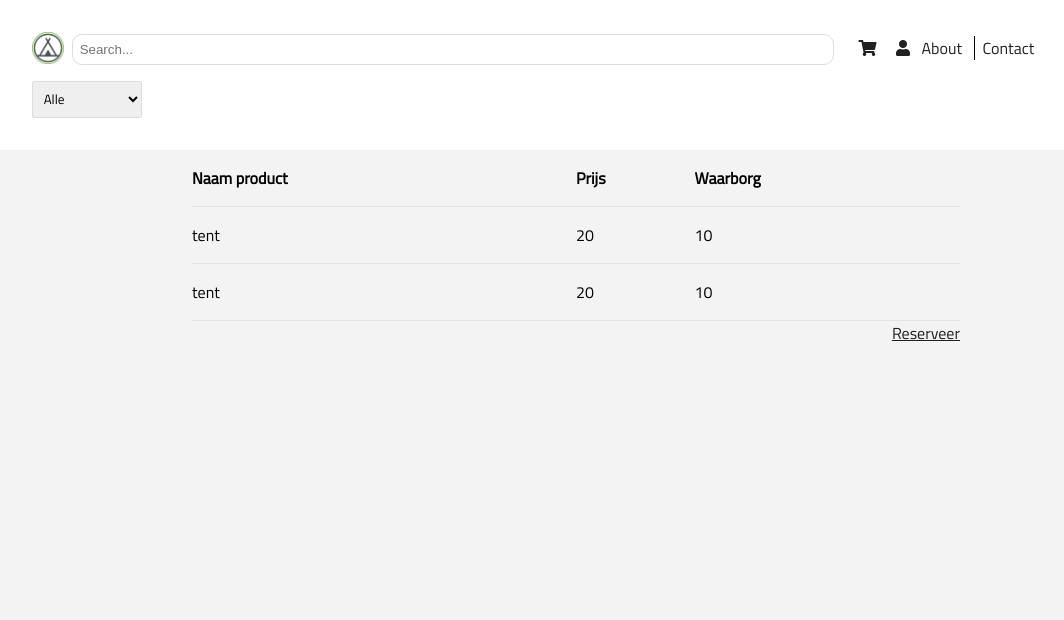
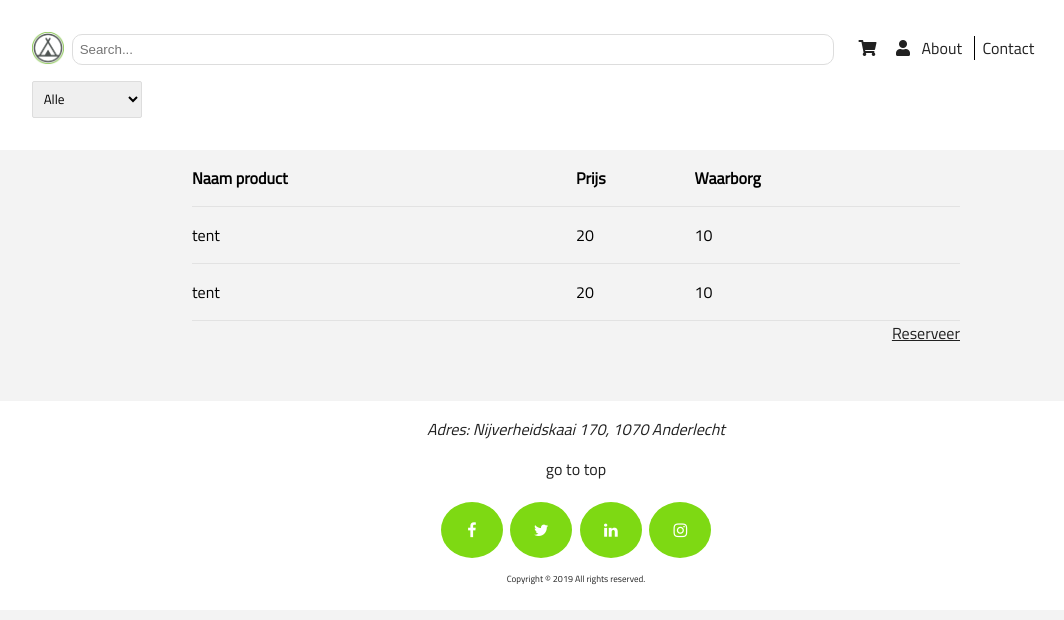
Before and after one commit to Adolphee/pp-groep9, a plain HTML site: page clients/cart.html in a window 1280 px wide. Shown: the whole page, without its empty margins (64-1128 px from the left). Drawn offline with nearby package versions, Linux system fonts and the light colour scheme.

Commit message:
footer gemaakt + ajax call naar elke pagina van footer

```diff
--- a/clients/cart.html
+++ b/clients/cart.html
@@ -37,7 +37,11 @@
       <a href="" id="reserveer">Reserveer</a>
     </div>
   </div>
+  <div id="footer"></div>
   <script src="https://cdnjs.cloudflare.com/ajax/libs/jquery/3.4.1/jquery.js"></script>
+  <script src="js/cart.js"></script>
   <script src="js/nav.js"></script>
+  <script src="js/modal.js"></script>
+  <script src="js/footer.js"></script>
 </body>
 </html>
--- /dev/null
+++ b/clients/css/footer.css
@@ -0,0 +1,48 @@
+footer {
+   margin-top: 5em;
+    right: 0;
+
+    left: 0;
+    padding: 1rem;
+    color: #212121;
+    background-color: #fff;
+    text-align: center;
+}
+
+.fa {
+    padding: 20px;
+    font-size: 30px;
+    width: 22px;
+    text-align: center;
+    text-decoration: none;
+    margin: 5px 2px;
+    border-radius: 50%;
+}
+
+.fa:hover {
+    opacity: 0.7;
+}
+
+.fa-facebook {
+    background: #7ed913;
+    color: white;
+}
+
+.fa-twitter {
+    background: #7ed913;
+    color: white;
+}
+
+.fa-linkedin {
+    background: #7ed913;
+    color: white;
+}
+
+.fa-instagram {
+    background: #7ed913;
+    color: white;
+}
+
+#copy{
+    font-size: 9px;
+}
--- a/clients/css/index.css
+++ b/clients/css/index.css
@@ -4,8 +4,9 @@
 @import 'about.css';
 @import 'profile.css';
 @import 'cart.css';
+@import 'footer.css';
 
-body {
+body{
   font-family: 'Titillium Web', sans-serif;
   margin: 0;
   background-color: rgb(243, 243, 243);
--- /dev/null
+++ b/clients/general parts/footer.html
@@ -0,0 +1,25 @@
+<!DOCTYPE html>
+<html lang="en">
+<head>
+    <meta charset="UTF-8">
+    <title>Title</title>
+    <link rel="stylesheet" type="text/css" href="../css/footer.css">
+    <link rel="stylesheet" href="https://cdnjs.cloudflare.com/ajax/libs/font-awesome/4.7.0/css/font-awesome.min.css">
+</head>
+<body>
+<footer>
+    <address>
+        Adres: Nijverheidskaai 170, 1070 Anderlecht
+    </address>
+    <p href="#top">go to top</p>
+    <div class="media">
+        <a href="#" class="fa fa-facebook"></a>
+        <a href="#" class="fa fa-twitter"></a>
+        <a href="#" class="fa fa-linkedin"></a>
+        <a href="#" class="fa fa-instagram"></a>
+    </div>
+    <p id="copy">Copyright © 2019 All rights reserved.</p>
+</footer>
+
+</body>
+</html>
--- /dev/null
+++ b/clients/js/footer.js
@@ -0,0 +1,7 @@
+$(document).ready(function () {
+    $.ajax({
+        url: "./general parts/footer.html"
+    }).done(function (res) {
+        $("#footer").html(res);
+    });
+});
```
Also changed, not shown: clients/about.html (+3 -1 lines), clients/contact.html (+3 -1 lines), clients/enquête.html (+2 -1 lines), clients/index.html (+2 -0 lines), clients/modal.html (+3 -0 lines), clients/product.html (+4 -0 lines), clients/profile.html (+4 -0 lines), clients/js/about.js (line endings or trailing spaces).
